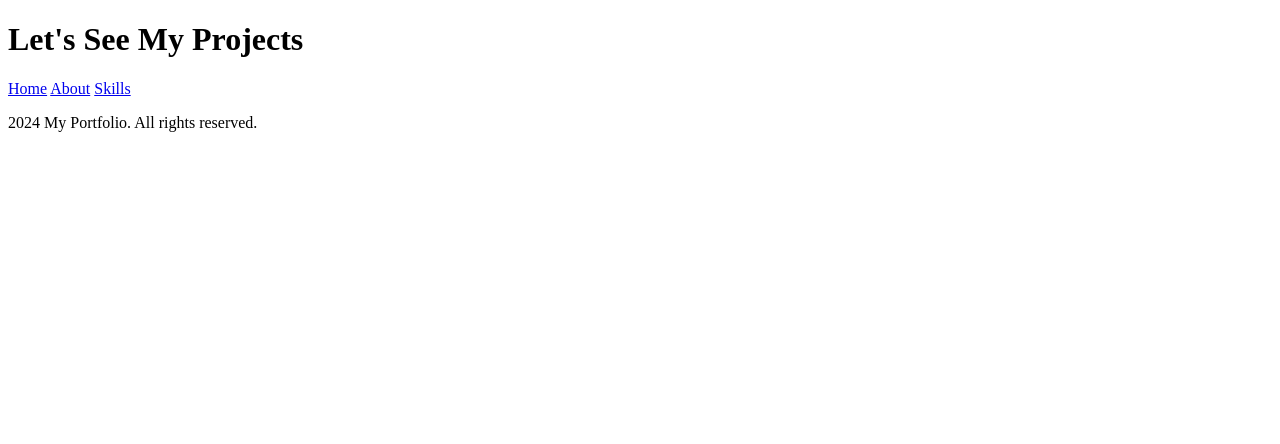
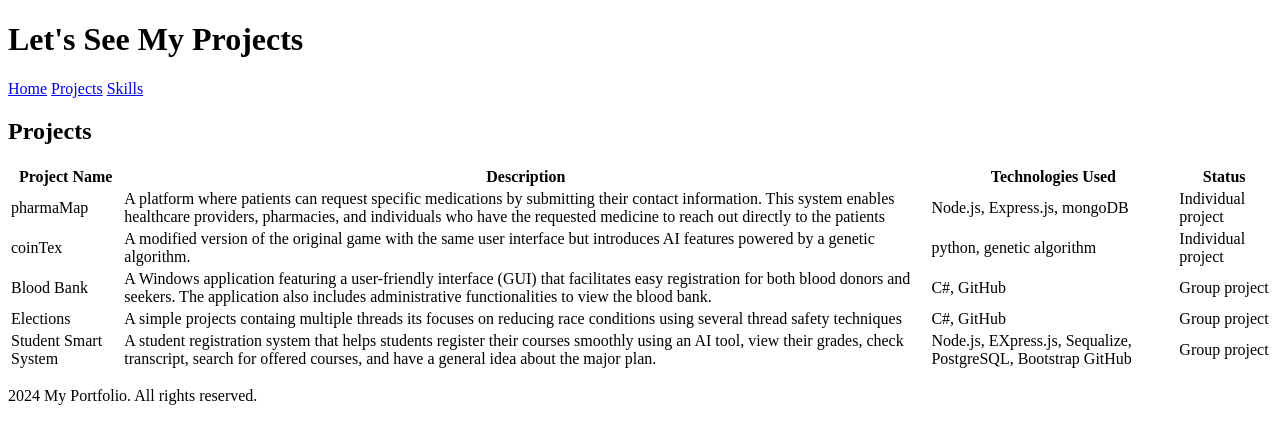
Before and after one commit to Dana-Nasr/portfolio, a plain HTML site: page views/projects.html in a window 1280 px wide. Drawn offline with Linux system fonts and the light colour scheme.

Commit message:
projects added minor pages edits

```diff
--- a/views/projects.html
+++ b/views/projects.html
@@ -8,10 +8,75 @@
       <h1>Let's See My Projects</h1>
       <nav>
         <a href="../index.html">Home</a>
-        <a href="./projects.html">About</a>
+        <a href="./projects.html">Projects</a>
         <a href="./skills.html">Skills</a>
       </nav>
     </header>
+
+    <h2>Projects</h2>
+    <table>
+      <thead>
+        <tr>
+          <th>Project Name</th>
+          <th>Description</th>
+          <th>Technologies Used</th>
+          <th>Status</th>
+        </tr>
+      </thead>
+      <tbody>
+        <tr>
+          <td>pharmaMap</td>
+          <td>
+            A platform where patients can request specific medications by
+            submitting their contact information. This system enables healthcare
+            providers, pharmacies, and individuals who have the requested
+            medicine to reach out directly to the patients
+          </td>
+          <td>Node.js, Express.js, mongoDB</td>
+          <td>Individual project</td>
+        </tr>
+        <tr>
+          <td>coinTex</td>
+          <td>
+            A modified version of the original game with the same user interface
+            but introduces AI features powered by a genetic algorithm.
+          </td>
+          <td>python, genetic algorithm</td>
+          <td>Individual project</td>
+        </tr>
+        <tr>
+          <td>Blood Bank</td>
+          <td>
+            A Windows application featuring a user-friendly interface (GUI) that
+            facilitates easy registration for both blood donors and seekers. The
+            application also includes administrative functionalities to view the
+            blood bank.
+          </td>
+          <td>C#, GitHub</td>
+          <td>Group project</td>
+        </tr>
+        <tr>
+          <td>Elections</td>
+          <td>
+            A simple projects containg multiple threads its focuses on reducing
+            race conditions using several thread safety techniques
+          </td>
+          <td>C#, GitHub</td>
+          <td>Group project</td>
+        </tr>
+        <tr>
+          <td>Student Smart System</td>
+          <td>
+            A student registration system that helps students register their
+            courses smoothly using an AI tool, view their grades, check
+            transcript, search for offered courses, and have a general idea
+            about the major plan.
+          </td>
+          <td>Node.js, EXpress.js, Sequalize, PostgreSQL, Bootstrap GitHub</td>
+          <td>Group project</td>
+        </tr>
+      </tbody>
+    </table>
 
     <footer>
       <p>2024 My Portfolio. All rights reserved.</p>
```
Also changed, not shown: index.html (+12 -9 lines), views/skills.html (+1 -1 lines).
